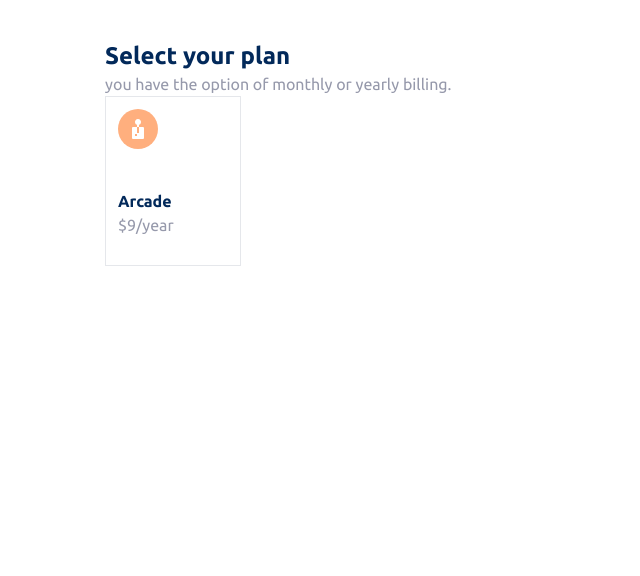
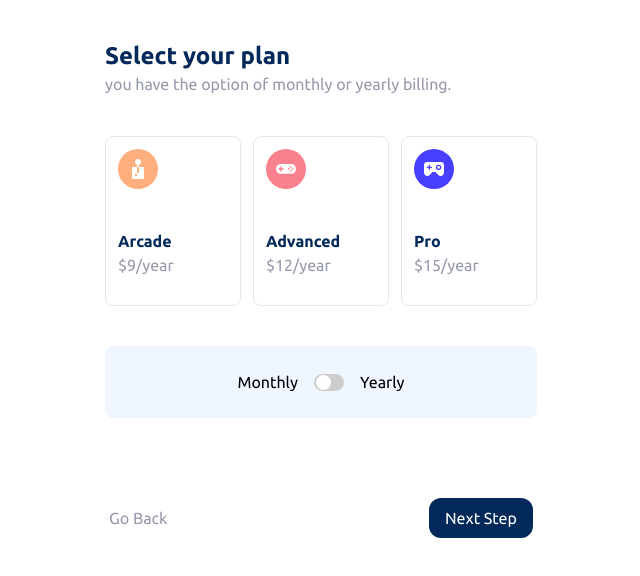
Before and after one commit to JohnAssebe/Multi-step-form, a React app: page / in a window 1280 px wide. Shown: the top 576 px of the page, without its empty margins (319-959 px from the left). Built offline with nearby package versions, Linux system fonts and the light colour scheme; the HTML template or start-up script is replaced by a standard one.

Commit message:
feat(step2 Form): started step2 form completed

```diff
--- a/src/components/step2Form.jsx
+++ b/src/components/step2Form.jsx
@@ -1,7 +1,11 @@
+import {useState} from "react";
 import ArcadeImage from "../assets/images/icon-arcade.svg";
-// import AdvancedImage from "../assets/images/icon-advanced.svg";
-// import ProImage from "../assets/images/icon-pro.svg";
+import AdvancedImage from "../assets/images/icon-advanced.svg";
+import ProImage from "../assets/images/icon-pro.svg";
+import "../styles/switch.css";
 const SecondStepForm = () => {
+  const [toggle,setToggle]=useState();
+  const updateToggle=()=>setToggle(visible=>!visible)
   return (
     <section className="w-full px-4 py-10 bg-White">
       <div className="max-w-md px-2 mx-auto font-ubuntu">
@@ -9,14 +13,43 @@ const SecondStepForm = () => {
         <p className="text-base text-Coolgray">
           you have the option of monthly or yearly billing.
         </p>
-        <div className="grid grid-cols-3 gap-3">
-          <div className="p-3 space-y-6 border">
+        <div className="grid grid-cols-3 gap-3 my-10">
+          <div className="p-3 space-y-6 border rounded-lg cursor-pointer hover:border-Purplishblue hover:bg-Magnolia duration-500">
             <img src={ArcadeImage} alt="arcade" />
             <div className="py-4">
               <h4 className="font-bold text-Marineblue">Arcade</h4>
               <p className="text-Coolgray">$9/year</p>
             </div>
           </div>
+
+           <div className="p-3 space-y-6 border rounded-lg cursor-pointer hover:border-Purplishblue hover:bg-Magnolia duration-500">
+            <img src={AdvancedImage} alt="advanced" />
+            <div className="py-4">
+              <h4 className="font-bold text-Marineblue">Advanced</h4>
+              <p className="text-Coolgray">$12/year</p>
+            </div>
+          </div>
+
+
+           <div className="p-3 space-y-6 border rounded-lg cursor-pointer hover:border-Purplishblue hover:bg-Magnolia duration-500">
+            <img src={ProImage} alt="pro" />
+            <div className="py-4">
+              <h4 className="font-bold text-Marineblue">Pro</h4>
+              <p className="text-Coolgray">$15/year</p>
+            </div>
+          </div>
+        </div>
+        <div className="w-full bg-Magnolia rounded-lg flex items-center justify-center gap-2 py-6 gap-4">
+           <p>Monthly</p>
+           <label className="switch">
+            <input type="checkbox" checked={toggle} onChange={()=>updateToggle}/>
+            <span className="slider round"></span>
+          </label>
+          <p>Yearly</p>
+        </div>
+        <div className="w-full px-1 flex justify-between items-center mt-20">
+          <button className="text-md text-Coolgray">Go Back</button>
+          <button className="text-md text-white bg-Marineblue rounded-xl px-4 py-2">Next Step</button>
         </div>
       </div>
     </section>
--- /dev/null
+++ b/src/styles/switch.css
@@ -0,0 +1,58 @@
+.switch {
+  position: relative;
+  display: inline-block;
+  width: 30px;
+  height: 17px;
+}
+
+.switch input {
+  opacity: 0;
+  width: 0;
+  height: 0;
+}
+
+.slider {
+  position: absolute;
+  cursor: pointer;
+  top: 0;
+  left: 0;
+  right: 0;
+  bottom: 0;
+  background-color: #ccc;
+  -webkit-transition: .4s;
+  transition: .4s;
+}
+
+.slider:before {
+  position: absolute;
+  content: "";
+  height: 15px;
+  width: 15px;
+  left: 2px;
+  bottom: 1px;
+  background-color: white;
+  -webkit-transition: .4s;
+  transition: .4s;
+}
+
+input:checked + .slider {
+  background-color: hsl(213, 96%, 18%);
+}
+
+input:focus + .slider {
+  box-shadow: 0 0 1px hsl(213, 96%, 18%);
+}
+
+input:checked + .slider:before {
+  -webkit-transform: translateX(12px);
+  -ms-transform: translateX(12px);
+  transform: translateX(12px);
+}
+
+.slider.round {
+  border-radius: 34px;
+}
+
+.slider.round:before {
+  border-radius: 50%;
+}
```
Also changed, not shown: 1 other file (tests, documents, lock files or other folders).
